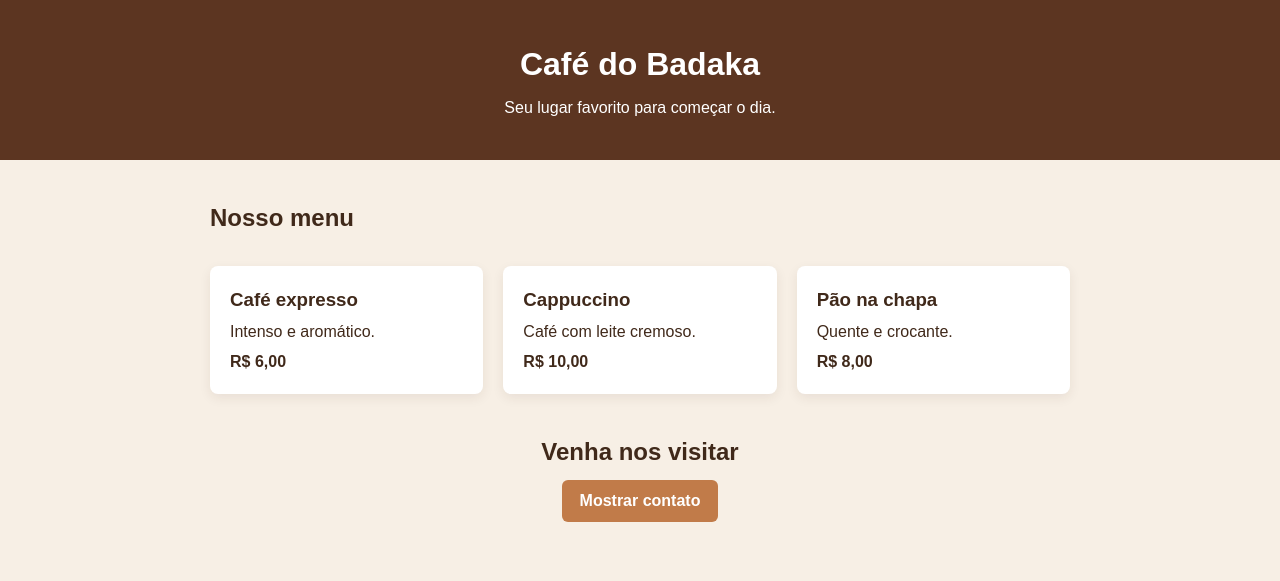
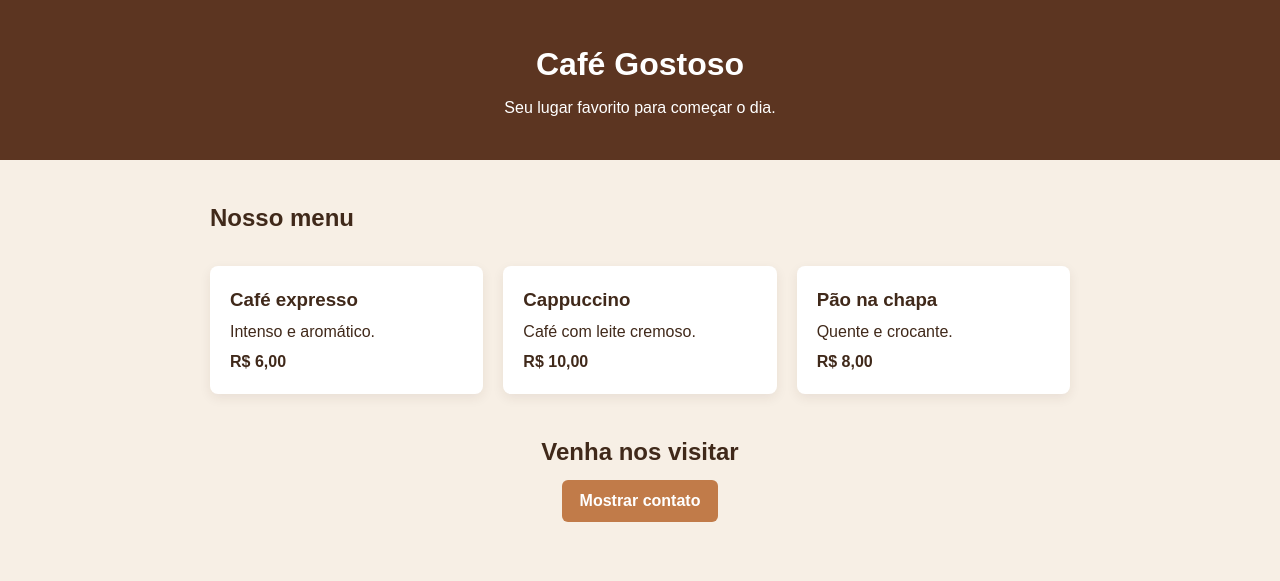
Before and after one commit to thomascastello1-cyber/teste-cafeteiria, a plain HTML site: page index.html in a window 1280 px wide. Drawn offline with Linux system fonts and the light colour scheme.

Commit message:
Name chaged

```diff
--- a/index.html
+++ b/index.html
@@ -4,14 +4,14 @@
 <head>
     <meta charset="UTF-8">
     <meta name="viewport" content="width=device-width, initial-scale=1.0">
-    <title>Café do Badaka</title>
+    <title>Café  Gostoso</title>
     <link rel="stylesheet" href="style.css">
     <script src="script.js" defer></script>
 </head>
 
 <body>
     <header class="cabecalho">
-        <h1>Café do Badaka</h1>
+        <h1>Café  Gostoso</h1>
         <p>Seu lugar favorito para começar o dia.</p>
     </header>
 
```
